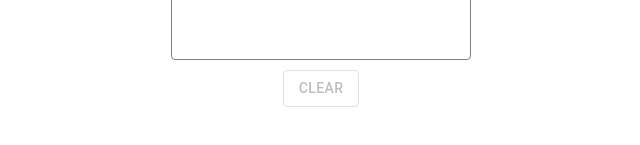
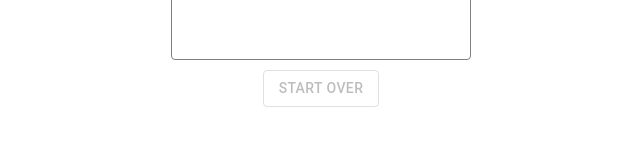
Before and after one commit to max-deathray/shipping-calculator, a Next.js app: page / in a window 1280 px wide. Shown: the part 667-812 px from the top of the page, without its empty margins (319-959 px from the left). Built offline with nearby package versions, Linux system fonts and the light colour scheme.

Commit message:
Clear -> Start over. Some cleanup.

```diff
--- a/app/calculators/bottles.ts
+++ b/app/calculators/bottles.ts
@@ -94,8 +94,6 @@ export const sumUpCosts = (breakdown: Array<BreakdownObject>) => {
     }
   });
 
-  console.log({ rates });
-
   return rates;
 };
 
@@ -110,7 +108,5 @@ export const calculateShippingRateBottles = (
 
   const rates = sumUpCosts(breakdownWithCosts);
 
-  console.log("Bottle rates", { rates });
-
   return rates;
 };
--- a/app/calculators/mags.ts
+++ b/app/calculators/mags.ts
@@ -77,11 +77,7 @@ export const calculateShippingRateMags = (magCount: number, zone: string) => {
 
   const breakdownWithCosts = addCostsToBreakdown(breakdown, zone);
 
-  console.log({ breakdownWithCosts });
-
   const rates = sumUpCosts(breakdownWithCosts);
-
-  console.log("Mag rates", { rates });
 
   return rates;
 };
--- a/app/page.tsx
+++ b/app/page.tsx
@@ -179,8 +179,6 @@ const Home = () => {
             {shippingRate?.overnight ? (
               <Button
                 style={{
-                  borderColor: "#6262ac",
-                  color: "#6262ac",
                   marginTop: "10px",
                 }}
                 variant="outlined"
@@ -212,7 +210,7 @@ const Home = () => {
         disabled={clearButtonIsDisabled}
         onClick={() => clearForm()}
       >
-        Clear
+        Start over
       </Button>
       <div />
     </main>
```
